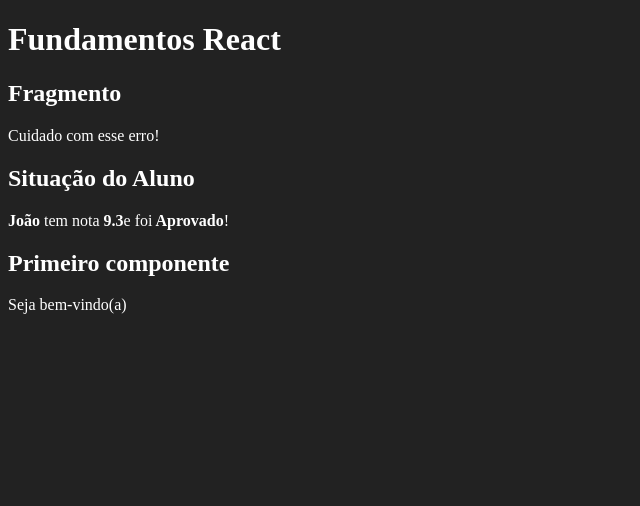
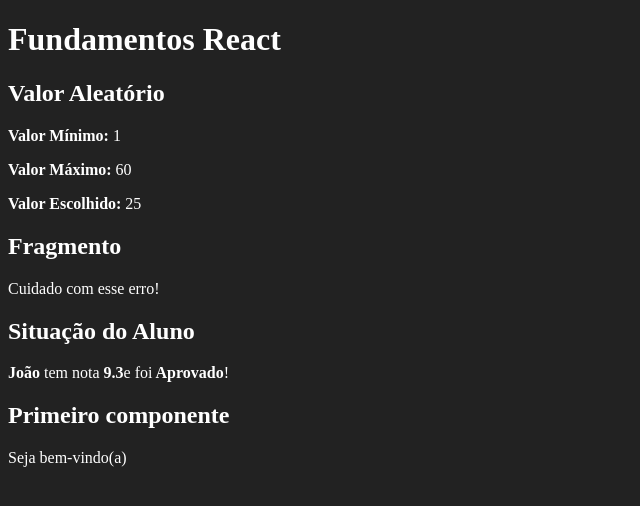
Before and after one commit to lukendev/fundamentos-react, a React (Create React App) app: page / in a window 1280 px wide. Shown: the top 506 px of the page, without its empty margins (0-640 px from the left). Built offline with nearby package versions, Linux system fonts and the light colour scheme.

Commit message:
challenge: display random number / feat: destruction

```diff
--- a/src/App.jsx
+++ b/src/App.jsx
@@ -1,5 +1,6 @@
 import React from 'react'
 
+import Aleatorio from './components/basicos/Aleatorio'
 import Primeiro from './components/basicos/Primeiro'
 import ComParametro from './components/basicos/ComParametro'
 import Fragmento from './components/basicos/Fragmento'
@@ -8,6 +9,7 @@
 
         <div id='app'>
             <h1>Fundamentos React</h1>
+            <Aleatorio min={1} max={60} />
             <Fragmento />
             <ComParametro
             titulo='Situação do Aluno'
--- /dev/null
+++ b/src/components/basicos/Aleatorio.jsx
@@ -0,0 +1,15 @@
+import React from 'react'
+
+export default props => {
+    const { min, max } = props
+
+    const aleatorio = parseInt(Math.random() * (max - min) + min)
+    return (
+        <div>
+            <h2>Valor Aleatório</h2>
+            <p><strong>Valor Mínimo: </strong> {min}</p>
+            <p><strong>Valor Máximo: </strong> {max}</p>
+            <p><strong>Valor Escolhido: </strong> {aleatorio}</p>
+        </div>
+    )
+}
```
